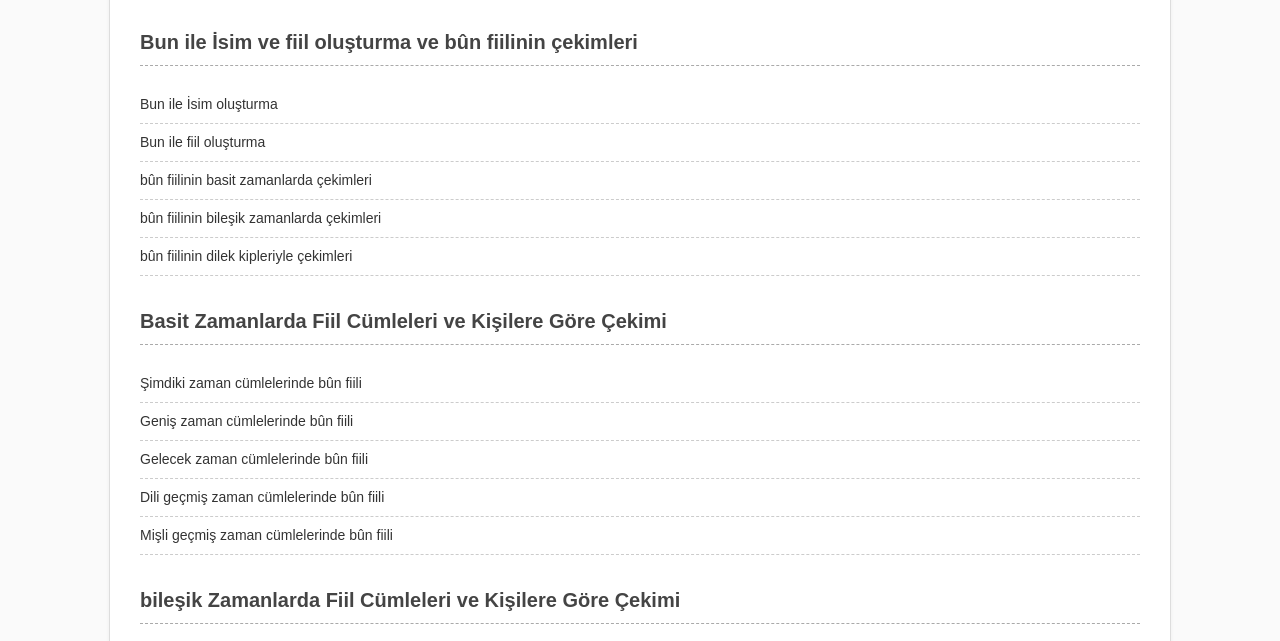
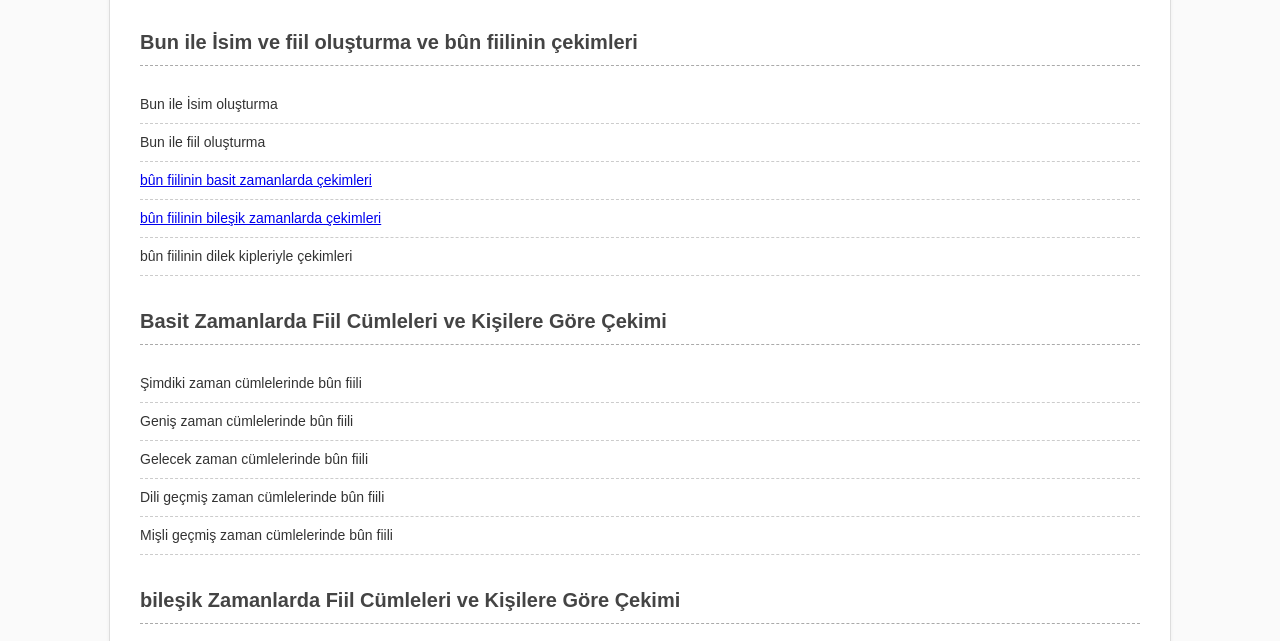
Before and after one commit to academiaturkiye/academiaturkiye.github.io, a plain HTML site: page atm/atm-1/fiilcekimleribun.html in a window 1280 px wide. Shown: the part 127-768 px from the top of the page. Drawn offline with Linux system fonts and the light colour scheme.

Commit message:
Update fiilcekimleribun.html

```diff
--- a/atm/atm-1/fiilcekimleribun.html
+++ b/atm/atm-1/fiilcekimleribun.html
@@ -119,11 +119,11 @@
             </div>
 
             <div class="dashed-row">
-              bûn fiilinin basit zamanlarda çekimleri
+              <a href="bunbasitzamancekimi.html">bûn fiilinin basit zamanlarda çekimleri</a>
             </div>
 
             <div class="dashed-row">
-              bûn fiilinin bileşik zamanlarda çekimleri
+              <a href="bunbilesikzamancekimi.html">bûn fiilinin bileşik zamanlarda çekimleri</a>
             </div>
 
             <div class="dashed-row">
```
